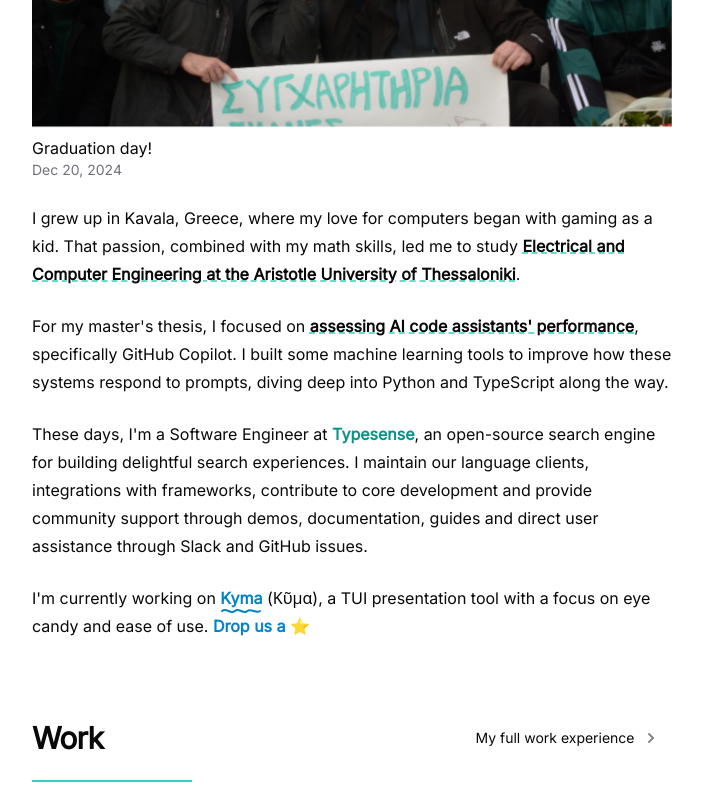
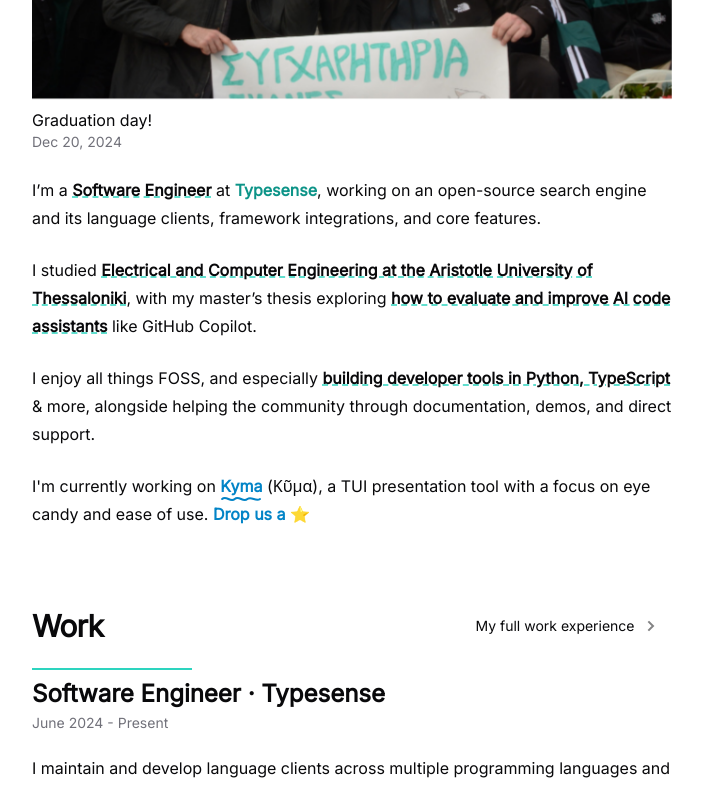
Before and after one commit to tharropoulos/portfolio, a React (Vite) app: page / in a window 1280 px wide. Shown: the part 862-1650 px from the top of the page, without its empty margins (288-991 px from the left). Built offline with nearby package versions, Linux system fonts and the light colour scheme.

Commit message:
chore: update home page bio to be more concise

```diff
--- a/src/routes/index.lazy.tsx
+++ b/src/routes/index.lazy.tsx
@@ -34,9 +34,8 @@ function Index() {
               </h3>
             </div>
             <p className="leading-6 text-muted-foreground md:text-xl">
-              Hey! I'm Fanis, a software engineer from Greece. This is a small
-              cove of the internet where I share my experiences, projects and
-              generally things I'm stoked about.
+              Hey, I’m Fanis, a software engineer living in Athens, Greece.
+              This is where I share projects, experiences, and things I’m excited about.
             </p>
             <SocialLinks
               className="my-5 md:my-10"
@@ -75,37 +74,38 @@ function Index() {
                 </p>
               </div>
               <p className="text-sm leading-6 dark:text-zinc-200 md:text-base md:leading-7 [&:not(:first-child)]:mt-4 md:[&:not(:first-child)]:mt-6">
-                I grew up in Kavala, Greece, where my love for computers began
-                with gaming as a kid. That passion, combined with my math
-                skills, led me to study{" "}
+                I’m a{" "}
                 <span className="text-sm font-semibold underline decoration-teal-400 decoration-dashed md:text-base">
-                  Electrical and Computer Engineering at the Aristotle
-                  University of Thessaloniki
+                  Software Engineer
                 </span>
-                .
-              </p>
-              <p className="text-sm leading-6 dark:text-zinc-200 md:text-base md:leading-7 [&:not(:first-child)]:mt-4 md:[&:not(:first-child)]:mt-6">
-                For my master's thesis, I focused on{" "}
-                <span className="text-sm font-semibold underline decoration-teal-400 decoration-dashed md:text-base">
-                  assessing AI code assistants' performance
-                </span>
-                , specifically GitHub Copilot. I built some machine learning
-                tools to improve how these systems respond to prompts, diving
-                deep into Python and TypeScript along the way.
-              </p>
-              <p className="text-sm leading-6 dark:text-zinc-200 md:text-base md:leading-7 [&:not(:first-child)]:mt-4 md:[&:not(:first-child)]:mt-6">
-                These days, I'm a Software Engineer at{" "}
+                {" "}at{" "}
                 <a
                   href="https://typesense.org/"
                   className="font-extrabold text-teal-600 hover:underline dark:text-teal-300"
                 >
                   Typesense
                 </a>
-                , an open-source search engine for building delightful search
-                experiences. I maintain our language clients, integrations with
-                frameworks, contribute to core development and provide community
-                support through demos, documentation, guides and direct user
-                assistance through Slack and GitHub issues.
+                , working on an open-source search engine and its language
+                clients, framework integrations, and core features.
+              </p>
+              <p className="text-sm leading-6 dark:text-zinc-200 md:text-base md:leading-7 [&:not(:first-child)]:mt-4 md:[&:not(:first-child)]:mt-6">
+                I studied{" "}
+                <span className="text-sm font-semibold underline decoration-teal-400 decoration-dashed md:text-base">
+                  Electrical and Computer Engineering at the Aristotle
+                  University of Thessaloniki
+                </span>
+                , with my master’s thesis exploring{" "}
+                <span className="text-sm font-semibold underline decoration-teal-400 decoration-dashed md:text-base">
+                  how to evaluate and improve AI code assistants
+                </span>
+                {" "} like GitHub Copilot.
+              </p>
+              <p className="text-sm leading-6 dark:text-zinc-200 md:text-base md:leading-7 [&:not(:first-child)]:mt-4 md:[&:not(:first-child)]:mt-6">
+                I enjoy all things FOSS, and especially {" "}
+                <span className="text-sm font-semibold underline decoration-teal-400 decoration-dashed md:text-base">
+                  building developer tools in Python, TypeScript
+                </span>
+                {" "}&amp; more, alongside helping the community through documentation, demos, and direct support.
               </p>
               <p className="text-sm leading-6 dark:text-zinc-200 md:text-base md:leading-7 [&:not(:first-child)]:mt-4 md:[&:not(:first-child)]:mt-6">
                 I'm currently working on{" "}
```
